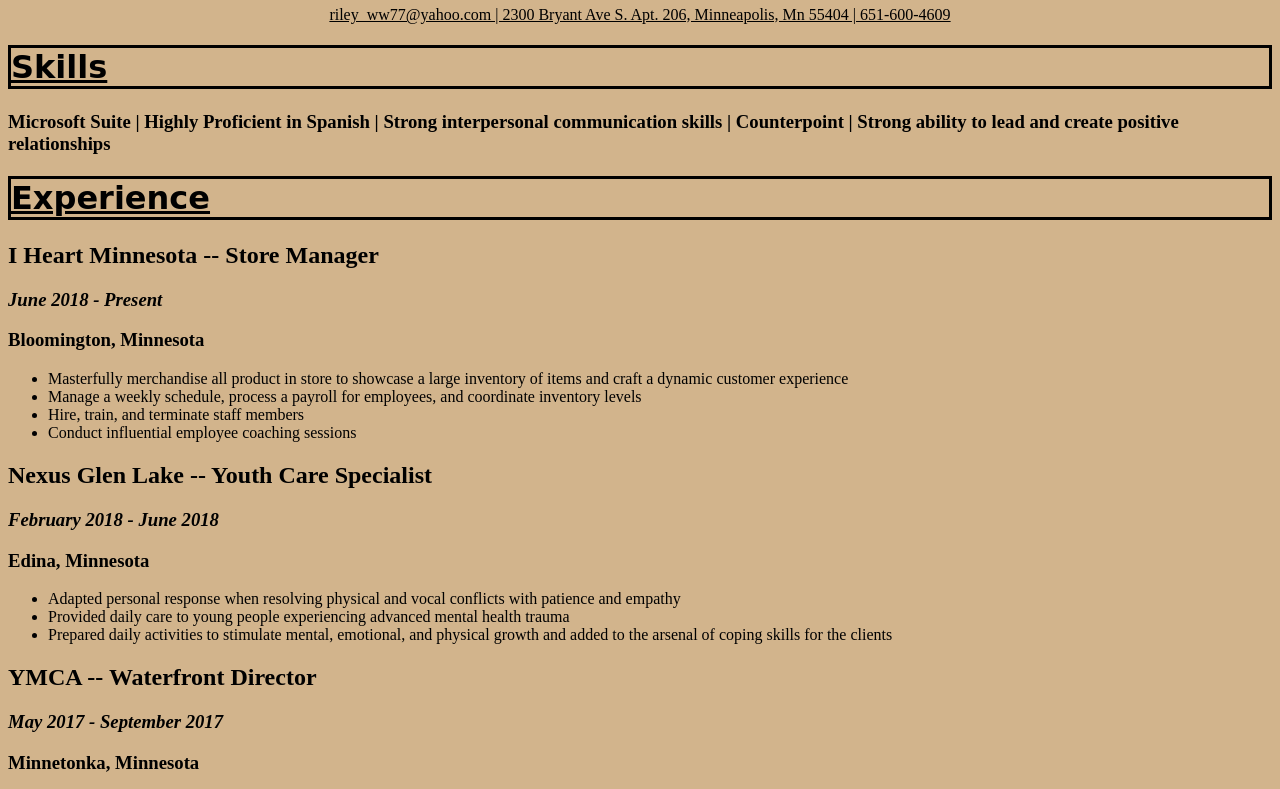
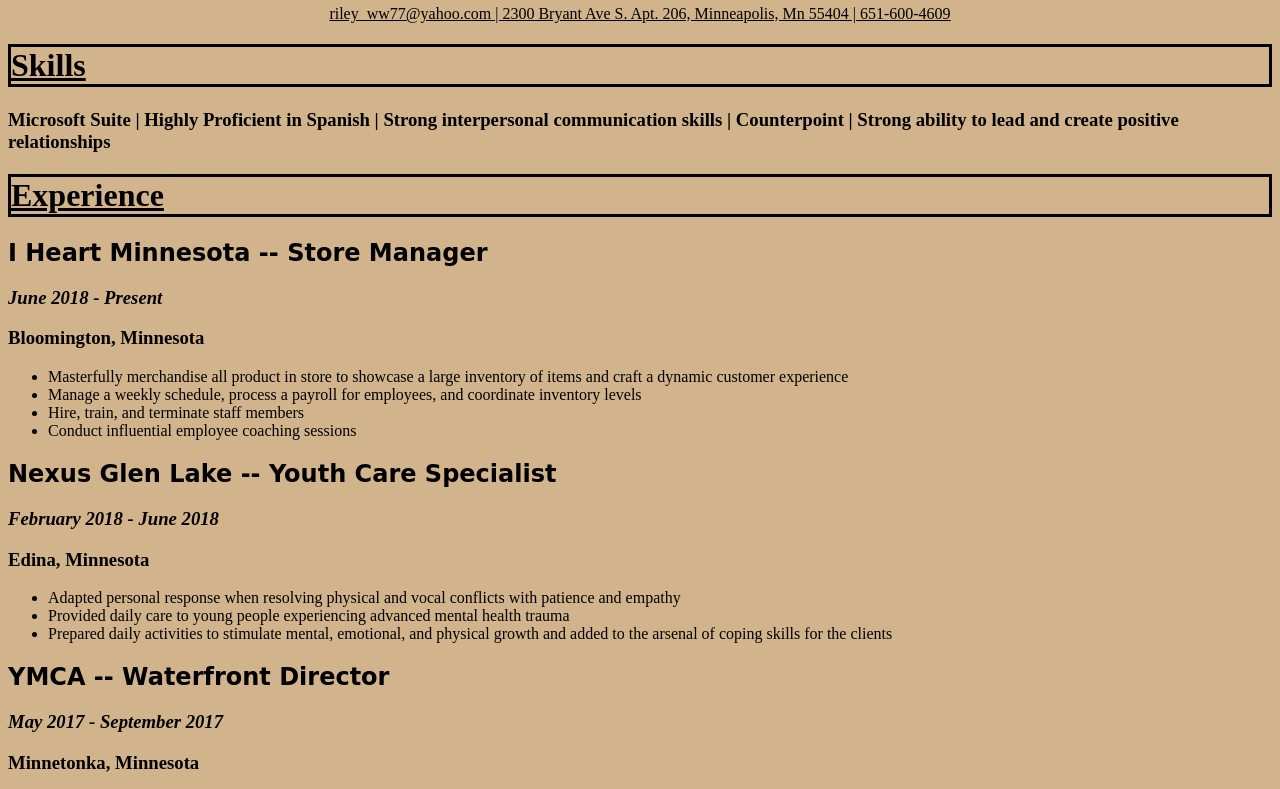
Before and after one commit to rileyww77/resume, a plain HTML site: page index.html in a window 1280 px wide. Shown: the part 75-864 px from the top of the page. Drawn offline with Linux system fonts and the light colour scheme.

Commit message:
Update style.css

```diff
--- a/style.css
+++ b/style.css
@@ -16,5 +16,8 @@ color:black;
 
 .body, h1 {
   border: 3px solid black;
-font-family: 'Apple Chancery', cursive;
 }
+
+ .body, h2 {
+   font-family: 'Apple Chancery', cursive;
+}
```
